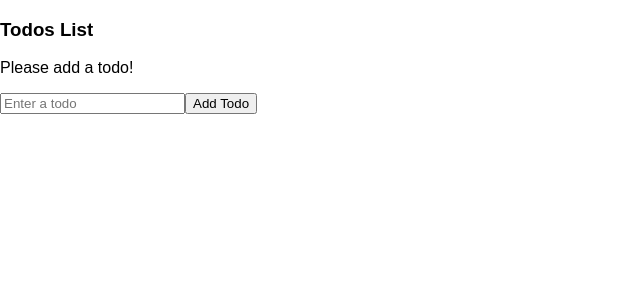
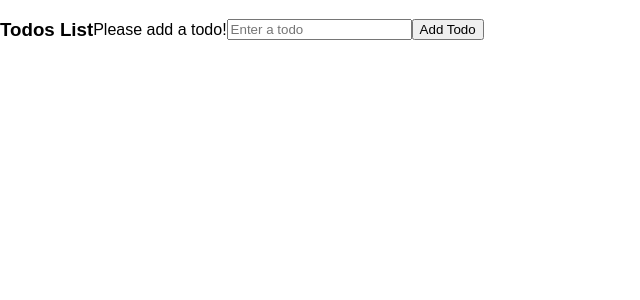
Before and after one commit to aaron3993/Todo-List-With-React, a React (Create React App) app: page / in a window 1280 px wide. Shown: the top 300 px of the page, without its empty margins (0-640 px from the left). Built offline with nearby package versions, Linux system fonts and the light colour scheme.

Commit message:
Added a hit enter handler to add a todo

```diff
--- a/src/Components/Layout/Layout.js
+++ b/src/Components/Layout/Layout.js
@@ -1,7 +1,8 @@
 import React from 'react'
+import classes from './Layout.module.css'
 
 const layout = (props) => (
-  <div>{props.children}</div>
+  <div className={classes.Layout}>{props.children}</div>
 )
 
 export default layout
--- /dev/null
+++ b/src/Components/Layout/Layout.module.css
@@ -0,0 +1,4 @@
+.Layout {
+  display: flex;
+  align-items: center;
+}
--- a/src/Components/NewTodo/NewTodoButton/NewTodoButton.js
+++ b/src/Components/NewTodo/NewTodoButton/NewTodoButton.js
@@ -1,7 +1,7 @@
 import React from 'react'
 
 const newTodoButton = (props) => (
-  <button onClick={props.clicked}>Add Todo</button>
+  <button onClick={props.clicked} onKeyUp={props.enter}>Add Todo</button>
 )
 
 export default newTodoButton
--- a/src/Components/NewTodo/NewTodoInput/NewTodoInput.js
+++ b/src/Components/NewTodo/NewTodoInput/NewTodoInput.js
@@ -1,7 +1,7 @@
 import React from 'react'
 
 const newTodoInput = (props) => (
-  <input type="text" placeholder="Enter a todo" onChange={props.changed} value={props.todoValue}/>
+  <input type="text" placeholder="Enter a todo" onChange={props.changed} onKeyUp={props.enter} value={props.todoValue}/>
 )
 
 export default newTodoInput
--- a/src/Components/TodoList/TodoList.module.css
+++ b/src/Components/TodoList/TodoList.module.css
@@ -1,4 +1,5 @@
 .TodoList {
   display: flex;
   flex-direction: row;
+  font-size: 50px;
 }
--- a/src/Containers/Todos/Todos.js
+++ b/src/Containers/Todos/Todos.js
@@ -23,9 +23,17 @@ class Todos extends Component {
     this.setState({todos: todo, value: ''})
   }
 
+  enterKeyHandler = (event) => {
+    if (event.key === 'Enter') {
+      let todo = this.state.todos
+      todo.push(this.state.value)
+      this.setState({todos: todo, value: ''})
+    }
+  }
+
   removeTodoHandler = () => {
     let removeTodos = this.state.todos.map((key, i) => {
-      this.state.todos.splice(i, 1)
+      return this.state.todos.splice(i, 1)
     })
     this.setState({todos: removeTodos})
   }
@@ -49,7 +57,7 @@ class Todos extends Component {
     <Aux>
       <h3>Todos List</h3>
       {todoList}
-      <NewTodoInput changed={this.inputChangedHandler} todoValue={this.state.value}/>
+      <NewTodoInput changed={this.inputChangedHandler} enter={this.enterKeyHandler} todoValue={this.state.value}/>
       <NewTodoButton clicked={this.addTodoHandler}/>
     </Aux>
     )
```
